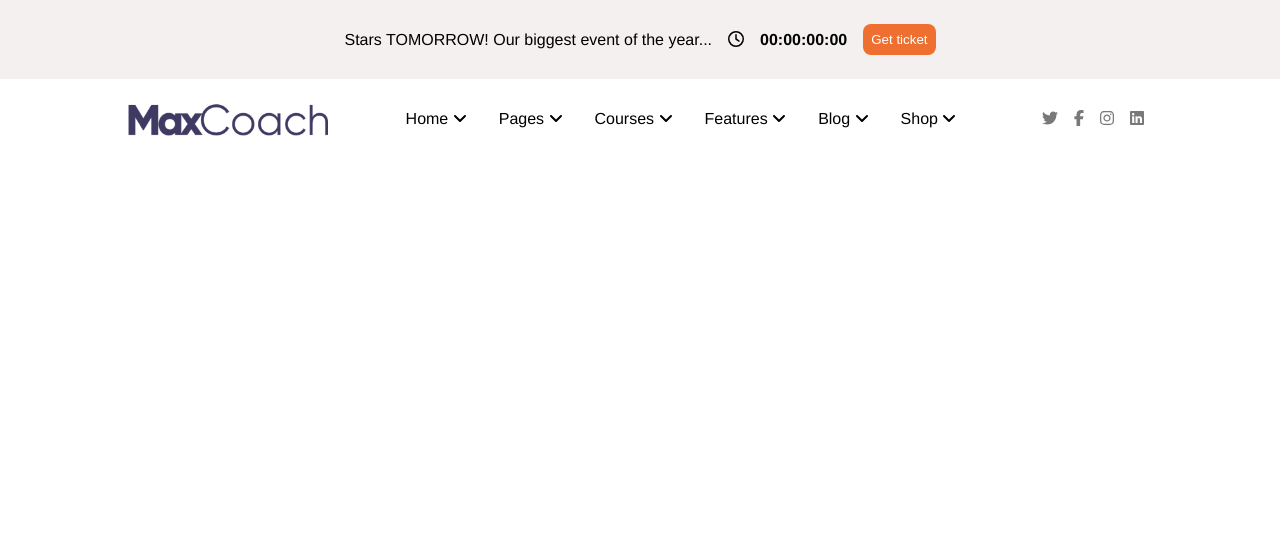
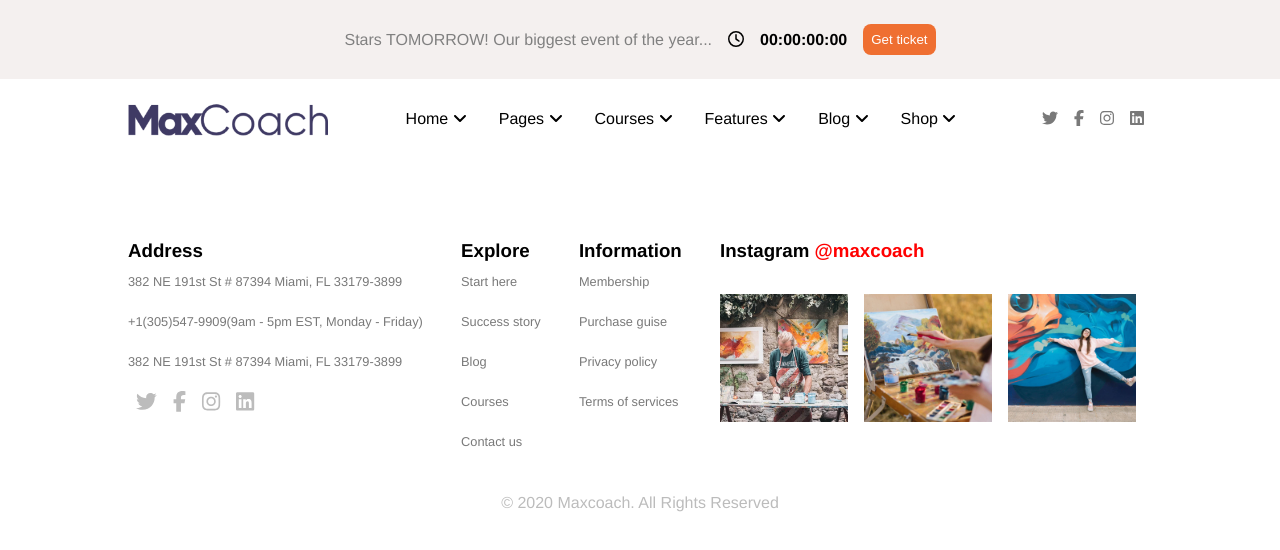
Before and after one commit to Elsti97/proj-html-vuejs, a Vue app: page / in a window 1280 px wide. Shown: the top 550 px of the page. Built offline with nearby package versions, Linux system fonts and the light colour scheme.

Commit message:
Footer wip

```diff
--- a/src/App.vue
+++ b/src/App.vue
@@ -1,8 +1,8 @@
 <template>
   <div id="app">
-    <HeaderComp />
+    <HeaderComp :dataSocials="socialsArray"/>
     <MainComp />
-    <FooterComp />
+    <FooterComp :dataSocials="socialsArray"/>
   </div>
 </template>
 
@@ -17,6 +17,28 @@ export default {
     HeaderComp,
     MainComp,
     FooterComp,
+  },
+  data(){
+    return{
+      socialsArray: [
+        {
+          image_logo: "fa-brands fa-twitter />",
+          url: "https://www.google.it/",
+        },
+        {
+          image_logo: "fa-brands fa-facebook-f />",
+          url: "https://www.google.it/",
+        },
+        {
+          image_logo: "fa-brands fa-instagram />",
+          url: "https://www.google.it/",
+        },
+        {
+          image_logo: "fa-brands fa-linkedin />",
+          url: "https://www.google.it/",
+        },
+      ],
+    }
   }
 }
 </script>
--- a/src/components/FooterComp.vue
+++ b/src/components/FooterComp.vue
@@ -1,7 +1,7 @@
 <template>
   <footer>
     <NewsLetter />
-    <LinksComp />
+    <LinksComp :dataSocials2="dataSocials" :dataExplore="exploreArray" :dataInfo="infoArray" :dataInsta="instaArray"/>
   </footer>
 </template>
 
@@ -15,7 +15,58 @@ export default {
     NewsLetter,
     LinksComp
   },
-  props: {},
+  props: {
+    dataSocials: Array,
+  },
+  data(){
+    return{
+      exploreArray: [
+        {
+          explore: 'Start here',
+        },
+        {
+          explore: 'Success story',
+        },
+        {
+          explore: 'Blog',
+        },
+        {
+          explore: 'Courses',
+        },
+        {
+          explore: 'Contact us',
+        },
+      ],
+      infoArray: [
+        {
+          information: 'Membership'
+        },
+        {
+          information: 'Purchase guise'
+        },
+        {
+          information: 'Privacy policy'
+        },
+        {
+          information: 'Terms of services'
+        },
+      ],
+      instaArray: [
+        {
+          photo: '120084500_197897808368764_8114555493043279565_n.jpg',
+          url: 'https://www.google.com/'
+        },
+        {
+          photo: '120012142_177596140500760_8623485824101406058_n.jpg',
+          url: 'https://www.instagram.com/'
+        },
+        {
+          photo: '120099363_364334431619755_7198812647386067017_n.jpg',
+          url: 'https://www.instagram.com/'
+        },
+      ]
+    }
+  }
 };
 </script>
 
--- a/src/components/HeaderComp.vue
+++ b/src/components/HeaderComp.vue
@@ -1,13 +1,13 @@
 <template>
   <header>
     <CountDown />
-    <NavBar :dataNavBar="navbarArray" :dataSocials="socialsArray" />
+    <NavBar :dataNavBar="navbarArray" :dataSocials2="dataSocials" />
   </header>
 </template>
 
 <script>
-import CountDown from './header_folder/CountDown.vue';
-import NavBar from './header_folder/NavBar.vue'
+import CountDown from "./header_folder/CountDown.vue";
+import NavBar from "./header_folder/NavBar.vue";
 
 export default {
   name: "HeaderComp",
@@ -15,54 +15,39 @@ export default {
     CountDown,
     NavBar,
   },
-  props: {},
-  data(){
+  props: {
+    dataSocials: Array,
+  },
+  data() {
     return {
       navbarArray: [
         {
-          name: 'Home',
-          url: 'google.com'
+          name: "Home",
+          url: "google.com",
         },
         {
-          name: 'Pages',
-          url: 'google.com'
+          name: "Pages",
+          url: "google.com",
         },
         {
-          name: 'Courses',
-          url: 'google.com'
+          name: "Courses",
+          url: "google.com",
         },
         {
-          name: 'Features',
-          url: 'google.com'
+          name: "Features",
+          url: "google.com",
         },
         {
-          name: 'Blog',
-          url: 'google.com'
+          name: "Blog",
+          url: "google.com",
         },
         {
-          name: 'Shop',
-          url: 'google.com'
+          name: "Shop",
+          url: "google.com",
         },
       ],
-      socialsArray: [{
-        image_logo: 'fa-brands fa-twitter />',
-        url: 'https://www.google.it/'
-      },
-      {
-        image_logo: 'fa-brands fa-facebook-f />',
-        url: 'https://www.google.it/'
-      },
-      {
-        image_logo: 'fa-brands fa-instagram />',
-        url: 'https://www.google.it/'
-      },
-      {
-        image_logo: 'fa-brands fa-linkedin />',
-        url: 'https://www.google.it/'
-      },
-      ]
-    }
-  }
+    };
+  },
 };
 </script>
 
--- a/src/components/footer_folder/LinksComp.vue
+++ b/src/components/footer_folder/LinksComp.vue
@@ -1,15 +1,109 @@
 <template>
   <div>
+    <div class="width-80 flex">
+      <!-- ADRESS -->
+      <div>
+        <h3>Address</h3>
+        <ul>
+          <li>382 NE 191st St # 87394 Miami, FL 33179-3899</li>
+          <li>+1(305)547-9909(9am - 5pm EST, Monday - Friday)</li>
+          <li>382 NE 191st St # 87394 Miami, FL 33179-3899</li>
+          <span
+            class="socials"
+            v-for="(elem, index) in dataSocials2"
+            :key="index"
+            :dataSocials2="elem"
+            ><font-awesome-icon :icon="elem.image_logo"
+          /></span>
+        </ul>
+      </div>
 
+      <!-- EXPLORE -->
+      <div>
+        <h3>Explore</h3>
+        <ul>
+          <li
+            v-for="(elem, index) in dataExplore"
+            :key="index"
+            :dataExplore="elem"
+          >
+            {{ elem.explore }}
+          </li>
+        </ul>
+      </div>
+
+      <!-- INFORMATION -->
+      <div>
+        <h3>Information</h3>
+        <ul>
+          <li v-for="(elem, index) in dataInfo" :key="index" :dataInfo="elem">
+            {{ elem.information }}
+          </li>
+        </ul>
+      </div>
+
+      <!-- INSTAGRAM -->
+      <div class="insta">
+        <h3>Instagram <a href="https://www.instagram.com/">@maxcoach</a></h3>
+        <img
+          v-for="(elem, index) in dataInsta"
+          :key="index"
+          :dataInsta="elem"
+          :src="require(`../../assets/images/${elem.photo}`)"
+          alt="photo insta"
+        />
+      </div>
+    </div>
+    <p class="copyright">© 2020 Maxcoach. All Rights Reserved</p>
   </div>
 </template>
 
 <script>
-  export default {
-    name: "LinksComp",
-  }
+export default {
+  name: "LinksComp",
+  props: {
+    dataSocials2: Array,
+    dataExplore: Array,
+    dataInfo: Array,
+    dataInsta: Array,
+  },
+};
 </script>
 
 <style lang="scss" scoped>
+.flex {
+  display: flex;
+  justify-content: space-between;
+}
+.width-80 {
+  width: 80%;
+  margin: 5rem auto 2rem;
+  ul {
+    line-height: 2.5rem;
+    color: #797979;
+  }
+  li {
+    list-style: none;
+    font-size: 0.8rem;
+  }
+  .socials {
+    padding: 0 0.5rem;
+    font-size: 1.3rem;
+    color: #bcbcbc;
+  }
+  a {
+    color: red;
+    text-decoration: none;
+  }
+  .insta img {
+    width: 8rem;
+    margin: 2rem 1rem 0 0;
+  }
+}
 
+.copyright {
+  color: #bcbcbc;
+  text-align: center;
+  margin-bottom: 1rem;
+}
 </style>
--- a/src/components/header_folder/CountDown.vue
+++ b/src/components/header_folder/CountDown.vue
@@ -1,7 +1,7 @@
 <template>
   <div class="bg-silver">
     <div class="width-50">
-      <div>Stars TOMORROW! Our biggest event of the year...</div>
+      <div class="c-gray">Stars TOMORROW! Our biggest event of the year...</div>
       <div class="count">
         <font-awesome-icon icon="fa-regular fa-clock" />
         <span class="strong">00:00:00:00</span>
@@ -31,6 +31,9 @@
   display: flex;
   align-items: center;
   justify-content: center;
+  .c-gray{
+    color: gray;
+  }
 
   .count{
     margin: 0 1rem;
--- a/src/components/header_folder/NavBar.vue
+++ b/src/components/header_folder/NavBar.vue
@@ -7,7 +7,7 @@
       </ul>
     </div>
     <div>
-      <span class="socials" v-for="(elem, index) in dataSocials" :key="index" :dataSocials="(elem)"><font-awesome-icon :icon='elem.image_logo' /></span>
+      <span class="socials" v-for="(elem, index) in dataSocials2" :key="index" :dataSocials2="(elem)"><font-awesome-icon :icon='elem.image_logo' /></span>
     </div>
   </nav>
 </template>
@@ -17,7 +17,7 @@
     name: "NavBar",
     props: {
       dataNavBar: Array,
-      dataSocials: Array,
+      dataSocials2: Array,
     }
   }
 </script>
--- a/src/components/main_folder/JumboTron.vue
+++ b/src/components/main_folder/JumboTron.vue
@@ -1,15 +1,40 @@
 <template>
-  <div>
+  <div class="jumbotron">
+    <div class="left-jumbo"></div>
+    <div class="center-jumbo"></div>
+    <div class="right-jumbo"></div>
 
   </div>
 </template>
 
 <script>
-  export default {
-    name: "JumboTron",
-  }
+export default {
+  name: "JumboTron",
+};
 </script>
 
 <style lang="scss" scoped>
-
+.jumbotron {
+  // background-color: #FBF9F6;
+  background-color: black;
+  position: relative;
+  .absolute {
+    position: absolute;
+  }
+  .a-0 {
+    z-index: -1;
+  }
+  .a-1 {
+    z-index: 1;
+  }
+  .a-2 {
+    z-index: 2;
+  }
+  .a-3 {
+    z-index: 3;
+  }
+  .a-4 {
+    z-index: 4;
+  }
+}
 </style>
```
